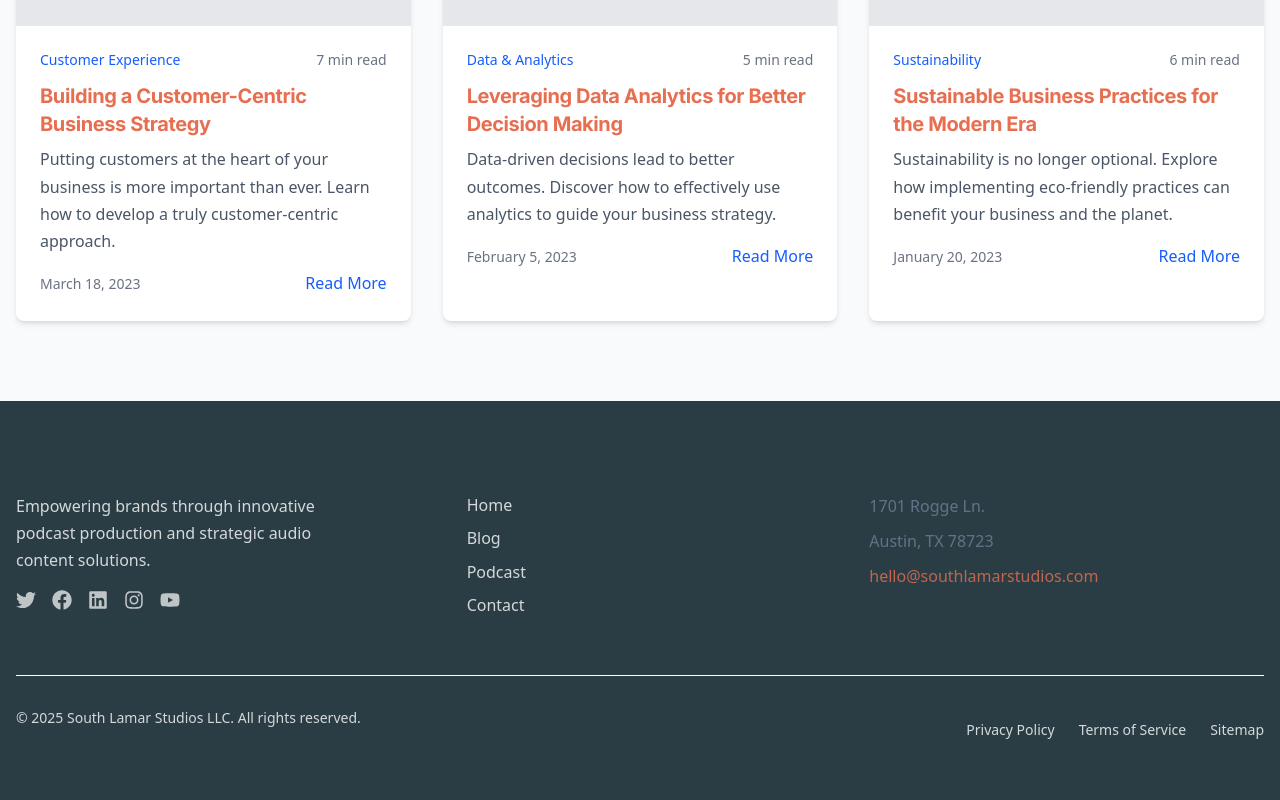
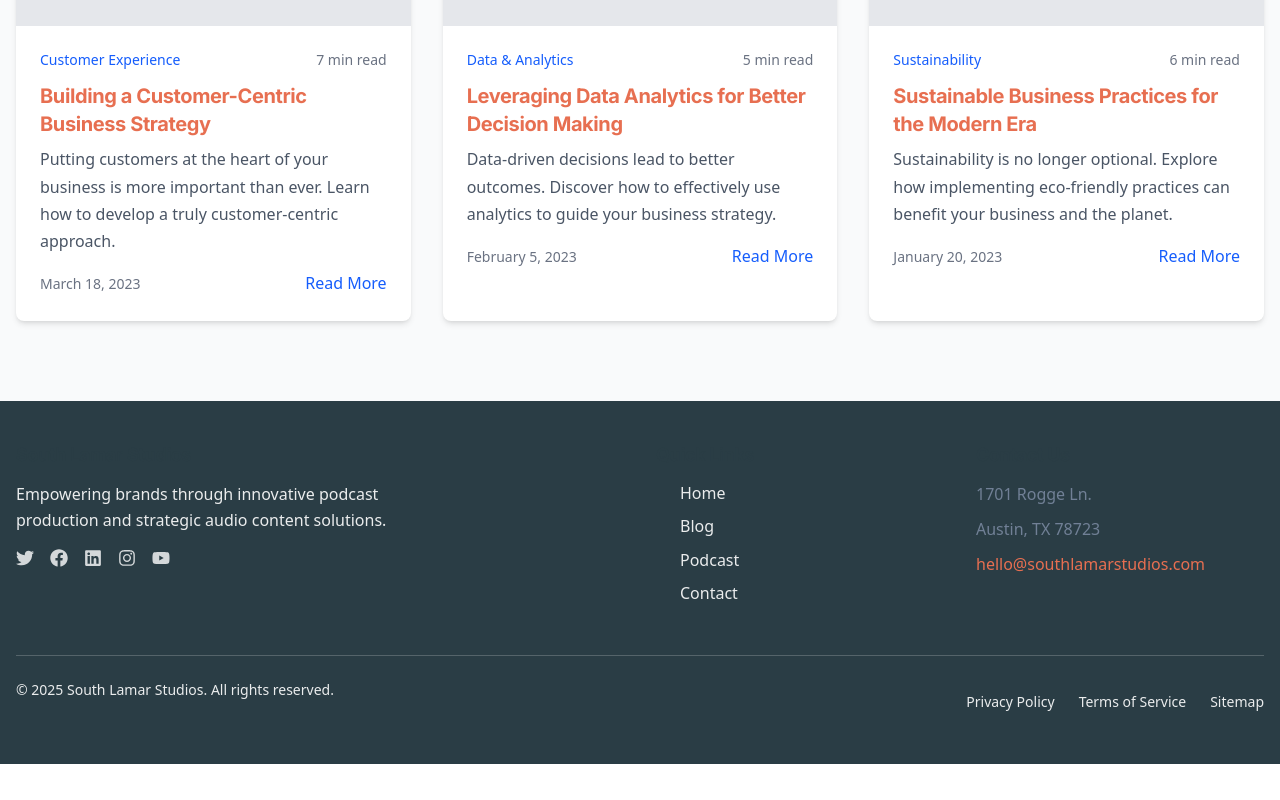
Before and after one commit to ZootNaps/website, a Next.js app: page /blog in a window 1280 px wide. Shown: the part 1052-1852 px from the top of the page. After the commit the page ends 1816 px from the top, so only its background shows below. Built offline with nearby package versions, Linux system fonts and the light colour scheme; no server answers.

Commit message:
mobile optimization for header, footer, and nav menu + animations.

```diff
--- a/src/components/layout/Footer.tsx
+++ b/src/components/layout/Footer.tsx
@@ -1,59 +1,193 @@
+'use client';
+
+import { useState, useRef, useEffect } from 'react';
 import Link from 'next/link';
-import { FaTwitter, FaFacebook, FaLinkedin, FaInstagram, FaYoutube } from 'react-icons/fa';
+import { FaTwitter, FaFacebook, FaLinkedin, FaInstagram, FaYoutube, FaChevronDown, FaChevronUp, FaEnvelope, FaMapMarkerAlt } from 'react-icons/fa';
 
 const Footer = () => {
   const currentYear = new Date().getFullYear();
+  const [expandedSection, setExpandedSection] = useState<string | null>(null);
+  const [aboutHeight, setAboutHeight] = useState(0);
+  const [linksHeight, setLinksHeight] = useState(0);
+
+  const aboutContentRef = useRef<HTMLDivElement>(null);
+  const linksContentRef = useRef<HTMLDivElement>(null);
+
+  // Measure content heights on mount and window resize
+  useEffect(() => {
+    const updateHeights = () => {
+      if (aboutContentRef.current) {
+        setAboutHeight(aboutContentRef.current.scrollHeight);
+      }
+      if (linksContentRef.current) {
+        setLinksHeight(linksContentRef.current.scrollHeight);
+      }
+    };
+
+    updateHeights();
+    window.addEventListener('resize', updateHeights);
+
+    return () => window.removeEventListener('resize', updateHeights);
+  }, []);
+
+  const toggleSection = (section: string) => {
+    if (expandedSection === section) {
+      setExpandedSection(null);
+    } else {
+      setExpandedSection(section);
+    }
+  };
 
   return (
-    <footer className="bg-primary text-white py-12">
+    <footer className="bg-primary text-white pt-6 pb-4 md:py-10">
       <div className="container mx-auto px-4">
-        <div className="grid grid-cols-1 md:grid-cols-3 gap-8">
+        {/* Mobile Footer with Accordion */}
+        <div className="md:hidden">
+          {/* Social Icons */}
+          <div className="flex justify-center mb-5">
+            <div className="flex gap-5">
+              <a href="#" aria-label="Twitter" className="w-10 h-10 flex items-center justify-center rounded-full bg-white/15 text-white hover:bg-white/25 transition-all duration-300 active:scale-95">
+                <FaTwitter size={18} />
+              </a>
+              <a href="#" aria-label="Facebook" className="w-10 h-10 flex items-center justify-center rounded-full bg-white/15 text-white hover:bg-white/25 transition-all duration-300 active:scale-95">
+                <FaFacebook size={18} />
+              </a>
+              <a href="#" aria-label="LinkedIn" className="w-10 h-10 flex items-center justify-center rounded-full bg-white/15 text-white hover:bg-white/25 transition-all duration-300 active:scale-95">
+                <FaLinkedin size={18} />
+              </a>
+              <a href="#" aria-label="Instagram" className="w-10 h-10 flex items-center justify-center rounded-full bg-white/15 text-white hover:bg-white/25 transition-all duration-300 active:scale-95">
+                <FaInstagram size={18} />
+              </a>
+            </div>
+          </div>
+
+          {/* Direct Contact Button */}
+          <a href="mailto:hello@southlamarstudios.com" className="flex items-center justify-center gap-2 bg-white/15 hover:bg-white/25 transition-all duration-300 py-3 px-4 rounded-md mb-5 w-full active:scale-98">
+            <FaEnvelope size={16} />
+            <span className="text-sm font-medium">Contact Us</span>
+          </a>
+
+          {/* Accordion Sections */}
+          {/* About Section */}
+          <div className="border-b border-white/20">
+            <button
+              className="w-full py-3 px-1 flex items-center justify-between active:bg-white/5 transition-colors duration-200"
+              onClick={() => toggleSection('about')}
+              aria-expanded={expandedSection === 'about'}
+            >
+              <span className="font-semibold text-sm">About</span>
+              <div className={`transform transition-transform duration-400 ease-[cubic-bezier(0.34,1.56,0.64,1)] ${expandedSection === 'about' ? 'rotate-180' : 'rotate-0'}`}>
+                <FaChevronDown size={14} />
+              </div>
+            </button>
+
+            <div
+              className="overflow-hidden transition-all duration-400 ease-[cubic-bezier(0.2,0.82,0.2,1)]"
+              style={{
+                maxHeight: expandedSection === 'about' ? `${aboutHeight}px` : '0',
+                opacity: expandedSection === 'about' ? 1 : 0,
+              }}
+            >
+              <div ref={aboutContentRef} className="pb-3 px-1 text-xs text-white/90 leading-relaxed">
+                <p className="mb-2">
+                  Empowering brands through innovative podcast production and strategic audio content solutions.
+                </p>
+                <p className="flex items-start gap-2">
+                  <FaMapMarkerAlt className="mt-1 flex-shrink-0" />
+                  <span>1701 Rogge Ln.<br />Austin, TX 78723</span>
+                </p>
+              </div>
+            </div>
+          </div>
+
+          {/* Links Section */}
+          <div className="border-b border-white/20">
+            <button
+              className="w-full py-3 px-1 flex items-center justify-between active:bg-white/5 transition-colors duration-200"
+              onClick={() => toggleSection('links')}
+              aria-expanded={expandedSection === 'links'}
+            >
+              <span className="font-semibold text-sm">Quick Links</span>
+              <div className={`transform transition-transform duration-400 ease-[cubic-bezier(0.34,1.56,0.64,1)] ${expandedSection === 'links' ? 'rotate-180' : 'rotate-0'}`}>
+                <FaChevronDown size={14} />
+              </div>
+            </button>
+
+            <div
+              className="overflow-hidden transition-all duration-400 ease-[cubic-bezier(0.2,0.82,0.2,1)]"
+              style={{
+                maxHeight: expandedSection === 'links' ? `${linksHeight}px` : '0',
+                opacity: expandedSection === 'links' ? 1 : 0
+              }}
+            >
+              <div ref={linksContentRef} className="pb-3 grid grid-cols-2 gap-y-2 gap-x-2 text-center">
+                <Link href="/" className="text-xs text-white/90 hover:text-white py-1 px-1 transition-all duration-300 active:scale-95">Home</Link>
+                <Link href="/blog" className="text-xs text-white/90 hover:text-white py-1 px-1 transition-all duration-300 active:scale-95">Blog</Link>
+                <Link href="/podcast" className="text-xs text-white/90 hover:text-white py-1 px-1 transition-all duration-300 active:scale-95">Podcast</Link>
+                <Link href="/contact" className="text-xs text-white/90 hover:text-white py-1 px-1 transition-all duration-300 active:scale-95">Contact</Link>
+                <Link href="/privacy-policy" className="text-xs text-white/90 hover:text-white py-1 px-1 transition-all duration-300 active:scale-95">Privacy</Link>
+                <Link href="/terms-of-service" className="text-xs text-white/90 hover:text-white py-1 px-1 transition-all duration-300 active:scale-95">Terms</Link>
+              </div>
+            </div>
+          </div>
+
+          {/* Copyright */}
+          <div className="mt-4 text-center">
+            <p className="text-white/80 text-2xs">
+              © {currentYear} South Lamar Studios
+            </p>
+          </div>
+        </div>
+
+        {/* Desktop Footer */}
+        <div className="hidden md:block">
+          <div className="grid grid-cols-4 gap-8">
             {/* Company Info */}
-          <div>
-            <h3 className="text-xl font-bold mb-4">South Lamar Studios</h3>
-            <p className="mb-4 text-white opacity-80 max-w-xs">
+            <div className="col-span-2">
+              <h3 className="text-lg font-bold mb-3">South Lamar Studios</h3>
+              <p className="mb-4 text-white/90 max-w-md leading-relaxed">
                 Empowering brands through innovative podcast production and strategic audio content solutions.
               </p>
               <div className="flex space-x-4">
-              <a href="#" className="text-white opacity-70 hover:opacity-100 transition">
-                <FaTwitter size={20} />
+                <a href="#" aria-label="Twitter" className="text-white/80 hover:text-white transition">
+                  <FaTwitter size={18} />
                 </a>
-              <a href="#" className="text-white opacity-70 hover:opacity-100 transition">
-                <FaFacebook size={20} />
+                <a href="#" aria-label="Facebook" className="text-white/80 hover:text-white transition">
+                  <FaFacebook size={18} />
                 </a>
-              <a href="#" className="text-white opacity-70 hover:opacity-100 transition">
-                <FaLinkedin size={20} />
+                <a href="#" aria-label="LinkedIn" className="text-white/80 hover:text-white transition">
+                  <FaLinkedin size={18} />
                 </a>
-              <a href="#" className="text-white opacity-70 hover:opacity-100 transition">
-                <FaInstagram size={20} />
+                <a href="#" aria-label="Instagram" className="text-white/80 hover:text-white transition">
+                  <FaInstagram size={18} />
                 </a>
-              <a href="#" className="text-white opacity-70 hover:opacity-100 transition">
-                <FaYoutube size={20} />
+                <a href="#" aria-label="YouTube" className="text-white/80 hover:text-white transition">
+                  <FaYoutube size={18} />
                 </a>
               </div>
             </div>
 
             {/* Quick Links */}
             <div>
-            <h3 className="text-xl font-bold mb-4">Quick Links</h3>
+              <h3 className="text-lg font-bold mb-3">Quick Links</h3>
               <ul className="space-y-2">
                 <li>
-                <Link href="/" className="text-white opacity-80 hover:opacity-100 transition">
+                  <Link href="/" className="text-white/90 hover:text-white transition">
                     Home
                   </Link>
                 </li>
                 <li>
-                <Link href="/blog" className="text-white opacity-80 hover:opacity-100 transition">
+                  <Link href="/blog" className="text-white/90 hover:text-white transition">
                     Blog
                   </Link>
                 </li>
                 <li>
-                <Link href="/podcast" className="text-white opacity-80 hover:opacity-100 transition">
+                  <Link href="/podcast" className="text-white/90 hover:text-white transition">
                     Podcast
                   </Link>
                 </li>
                 <li>
-                <Link href="/contact" className="text-white opacity-80 hover:opacity-100 transition">
+                  <Link href="/contact" className="text-white/90 hover:text-white transition">
                     Contact
                   </Link>
                 </li>
@@ -62,12 +196,12 @@ const Footer = () => {
 
             {/* Contact Info */}
             <div>
-            <h3 className="text-xl font-bold mb-4">Contact Us</h3>
-            <address className="not-italic text-white opacity-80">
+              <h3 className="text-lg font-bold mb-3">Contact Us</h3>
+              <address className="not-italic text-white/90">
                 <p className="mb-2">1701 Rogge Ln.</p>
                 <p className="mb-2">Austin, TX 78723</p>
                 <p className="mb-2">
-                <a href="mailto:hello@southlamarstudios.com" className="hover:opacity-100 transition">
+                  <a href="mailto:hello@southlamarstudios.com" className="hover:text-white transition">
                     hello@southlamarstudios.com
                   </a>
                 </p>
@@ -75,22 +209,23 @@ const Footer = () => {
             </div>
           </div>
 
-        <hr className="border-white border-opacity-20 my-8" />
+          <hr className="border-white/20 my-6" />
 
-        <div className="flex flex-col md:flex-row justify-between items-center">
-          <p className="text-white opacity-80 text-sm">
-            © {currentYear} South Lamar Studios LLC. All rights reserved.
+          <div className="flex justify-between items-center">
+            <p className="text-white/90 text-sm">
+              © {currentYear} South Lamar Studios. All rights reserved.
             </p>
-          <div className="mt-4 md:mt-0 flex space-x-6">
-            <Link href="/privacy-policy" className="text-white opacity-80 hover:opacity-100 text-sm transition">
+            <div className="flex space-x-6">
+              <Link href="/privacy-policy" className="text-white/90 hover:text-white text-sm transition">
                 Privacy Policy
               </Link>
-            <Link href="/terms-of-service" className="text-white opacity-80 hover:opacity-100 text-sm transition">
+              <Link href="/terms-of-service" className="text-white/90 hover:text-white text-sm transition">
                 Terms of Service
               </Link>
-            <Link href="/sitemap.xml" className="text-white opacity-80 hover:opacity-100 text-sm transition">
+              <Link href="/sitemap.xml" className="text-white/90 hover:text-white text-sm transition">
                 Sitemap
               </Link>
+            </div>
           </div>
         </div>
       </div>
--- a/src/components/ui/Button.tsx
+++ b/src/components/ui/Button.tsx
@@ -29,7 +29,7 @@ export default function Button({
   type = 'button',
 }: ButtonProps) {
   // Base classes that apply to all buttons
-  const baseClasses = 'inline-flex items-center justify-center font-medium rounded-full transition-all focus:outline-none focus:ring-2 focus:ring-offset-2';
+  const baseClasses = 'inline-flex items-center justify-center font-medium rounded-full transition-all duration-300 focus:outline-none focus:ring-2 focus:ring-offset-2 active:scale-[0.97] transform shadow-sm hover:shadow-md';
 
   // Size classes
   const sizeClasses = {
```
Also changed, not shown: src/components/home/FaqSection.tsx (+39 -14 lines), src/components/layout/Header.tsx (+41 -15 lines). Lines whose indentation alone changed are shown as unchanged.
